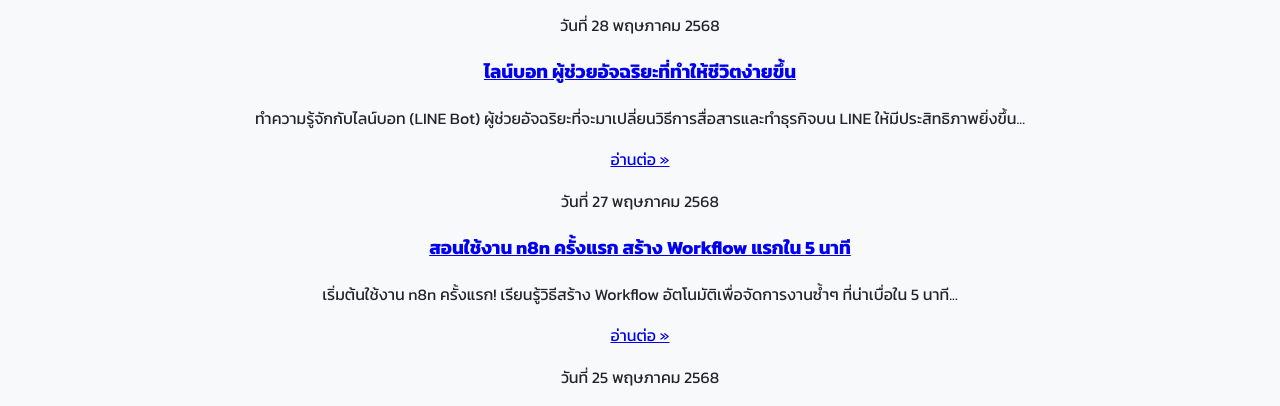
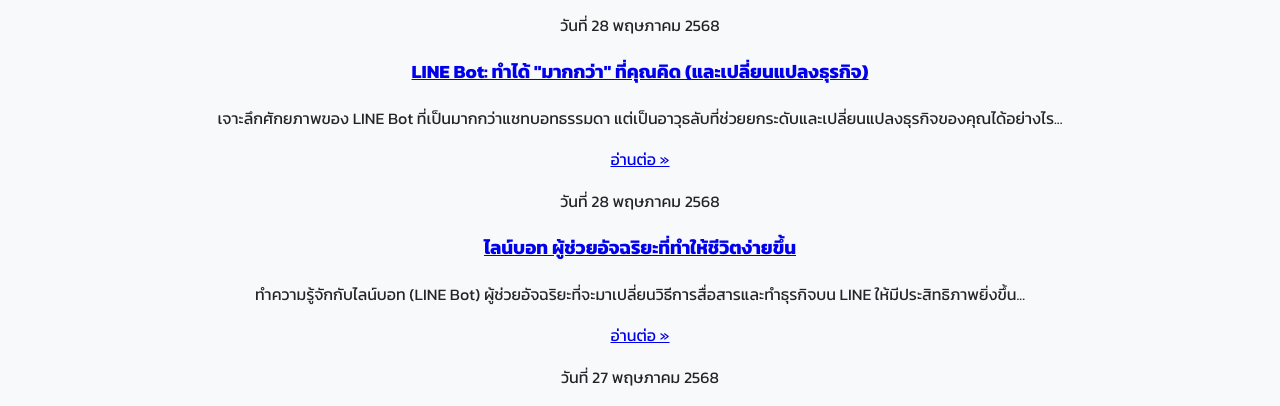
Before and after one commit to KenDev-5225/MarketingTeam, a plain HTML site: page articles.html in a window 1280 px wide. Shown: the part 370-776 px from the top of the page. Drawn offline with Linux system fonts and the light colour scheme.

Commit message:
Update articles.html

```diff
--- a/articles.html
+++ b/articles.html
@@ -453,6 +453,13 @@
 
                 <div class="article-card">
                     <p class="date">วันที่ 28 พฤษภาคม 2568</p>
+                    <h3><a href="article-line-bot-advanced.html">LINE Bot: ทำได้ "มากกว่า" ที่คุณคิด (และเปลี่ยนแปลงธุรกิจ)</a></h3>
+                    <p>เจาะลึกศักยภาพของ LINE Bot ที่เป็นมากกว่าแชทบอทธรรมดา แต่เป็นอาวุธลับที่ช่วยยกระดับและเปลี่ยนแปลงธุรกิจของคุณได้อย่างไร...</p>
+                    <a href="article-line-bot-advanced.html" class="read-more">อ่านต่อ &raquo;</a>
+                </div>
+
+                <div class="article-card">
+                    <p class="date">วันที่ 28 พฤษภาคม 2568</p>
                     <h3><a href="article-line-bot-benefits.html">ไลน์บอท ผู้ช่วยอัจฉริยะที่ทำให้ชีวิตง่ายขึ้น</a></h3>
                     <p>ทำความรู้จักกับไลน์บอท (LINE Bot) ผู้ช่วยอัจฉริยะที่จะมาเปลี่ยนวิธีการสื่อสารและทำธุรกิจบน LINE ให้มีประสิทธิภาพยิ่งขึ้น...</p>
                     <a href="article-line-bot-benefits.html" class="read-more">อ่านต่อ &raquo;</a>
```
